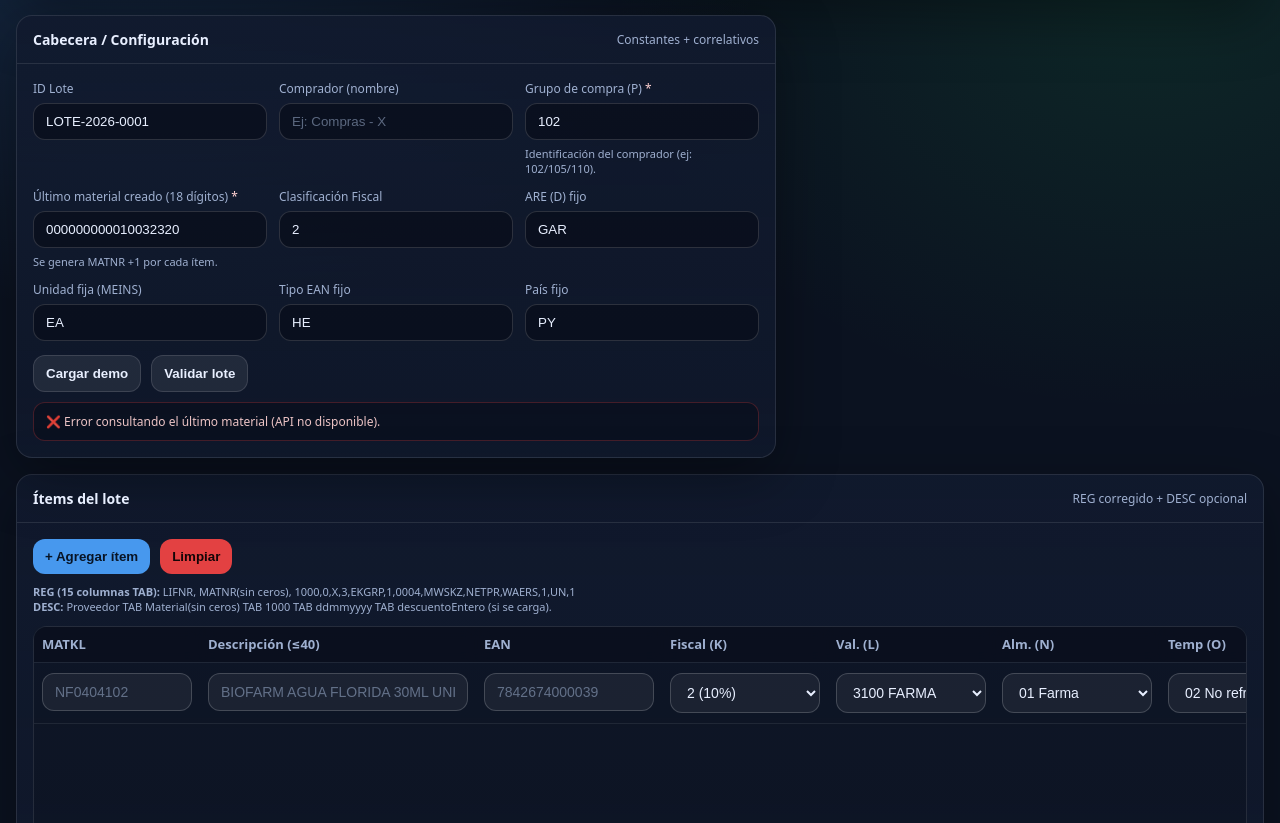
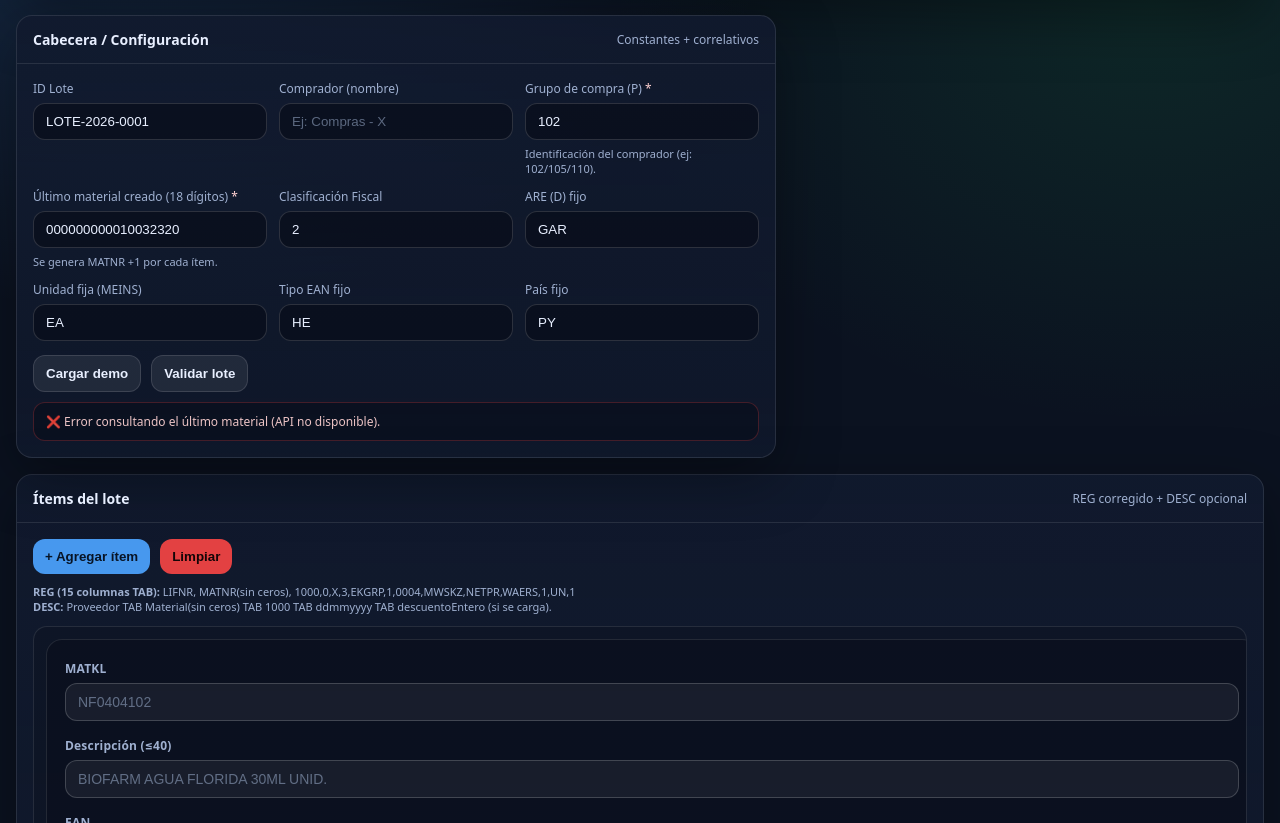
Before and after one commit to blackyshooter/formulario_web, a plain HTML site: page forms.html in a window 1280 px wide. Shown: the part 129-952 px from the top of the page. Drawn offline with Linux system fonts and the light colour scheme; no server answers.

Commit message:
Form Vertical

```diff
--- a/forms.html
+++ b/forms.html
@@ -105,7 +105,8 @@
           <b>DESC:</b> Proveedor TAB Material(sin ceros) TAB 1000 TAB ddmmyyyy TAB descuentoEntero (si se carga).
         </div>
 
-        <div class="tableWrap" style="margin-top:12px;">
+        <!-- ✅ Vista vertical (sin scroll horizontal) -->
+        <div class="tableWrap vertical" style="margin-top:12px;">
           <table id="itemsTable">
             <thead>
               <tr>
--- a/scripts.js
+++ b/scripts.js
@@ -1,5 +1,39 @@
-const $ = (id) => document.getElementById(id);
+  const $ = (id) => document.getElementById(id);
   const tbody = () => $("itemsTable").querySelector("tbody");
+
+  // Labels (mismo orden del THEAD / addRow). Se usan en el modo vertical.
+  const COL_LABELS = [
+    // ALTA
+    "MATKL",
+    "Descripción (≤40)",
+    "EAN",
+    "Fiscal (K)",
+    "Val. (L)",
+    "Alm. (N)",
+    "Temp (O)",
+    "Grupo carga (R)",
+    "Factor fij. (S)",
+    "Marca (T)",
+    "Art. antiguo (U)",
+    "¿Droga?",
+    "Cód droga (W)",
+    "Fabricante (Y)",
+    "Origen (AE)",
+    "BRT/NET (AF)",
+    // REG
+    "Proveedor (REG)",
+    "EKGRP (REG)",
+    "MWSKZ (REG)",
+    "NETPR (REG)",
+    "WAERS (REG)",
+    // ZSDCPF
+    "PVP c/IVA (ZSDCPF)",
+    // DESC
+    "Descuento (entero)",
+    "Desde (ddmmyyyy)",
+    // acciones
+    "Acciones"
+  ];
 
   function downloadTxt(filename, content){
     const blob = new Blob([content], {type:"text/plain;charset=utf-8"});
@@ -47,8 +81,9 @@ const $ = (id) => document.getElementById(id);
     });
     return s;
   }
-  function tdWrap(el){
+  function tdWrap(el, label=""){
     const td=document.createElement("td");
+    if(label) td.dataset.label = label;
     td.appendChild(el);
     return td;
   }
@@ -159,35 +194,35 @@ const $ = (id) => document.getElementById(id);
     delBtn.onclick=()=>tr.remove();
 
     // Append en el mismo orden del THEAD
-    tr.appendChild(tdWrap(matkl));
-    tr.appendChild(tdWrap(desc));
-    tr.appendChild(tdWrap(ean));
-    tr.appendChild(tdWrap(fiscal));
-    tr.appendChild(tdWrap(valor));
-    tr.appendChild(tdWrap(almacen));
-    tr.appendChild(tdWrap(temp));
-    tr.appendChild(tdWrap(grupoCarga));
-    tr.appendChild(tdWrap(factor));
-    tr.appendChild(tdWrap(marca));
-    tr.appendChild(tdWrap(artAnt));
-    tr.appendChild(tdWrap(tieneDroga));
-    tr.appendChild(tdWrap(codDroga));
-    tr.appendChild(tdWrap(fabricante));
-    tr.appendChild(tdWrap(origen));
-    tr.appendChild(tdWrap(brtNet));
+    tr.appendChild(tdWrap(matkl, COL_LABELS[0]));
+    tr.appendChild(tdWrap(desc, COL_LABELS[1]));
+    tr.appendChild(tdWrap(ean, COL_LABELS[2]));
+    tr.appendChild(tdWrap(fiscal, COL_LABELS[3]));
+    tr.appendChild(tdWrap(valor, COL_LABELS[4]));
+    tr.appendChild(tdWrap(almacen, COL_LABELS[5]));
+    tr.appendChild(tdWrap(temp, COL_LABELS[6]));
+    tr.appendChild(tdWrap(grupoCarga, COL_LABELS[7]));
+    tr.appendChild(tdWrap(factor, COL_LABELS[8]));
+    tr.appendChild(tdWrap(marca, COL_LABELS[9]));
+    tr.appendChild(tdWrap(artAnt, COL_LABELS[10]));
+    tr.appendChild(tdWrap(tieneDroga, COL_LABELS[11]));
+    tr.appendChild(tdWrap(codDroga, COL_LABELS[12]));
+    tr.appendChild(tdWrap(fabricante, COL_LABELS[13]));
+    tr.appendChild(tdWrap(origen, COL_LABELS[14]));
+    tr.appendChild(tdWrap(brtNet, COL_LABELS[15]));
 
-    tr.appendChild(tdWrap(regProveedor));
-    tr.appendChild(tdWrap(regEkgrp));
-    tr.appendChild(tdWrap(regMwsKz));
-    tr.appendChild(tdWrap(regNetpr));
-    tr.appendChild(tdWrap(regWaers));
+    tr.appendChild(tdWrap(regProveedor, COL_LABELS[16]));
+    tr.appendChild(tdWrap(regEkgrp, COL_LABELS[17]));
+    tr.appendChild(tdWrap(regMwsKz, COL_LABELS[18]));
+    tr.appendChild(tdWrap(regNetpr, COL_LABELS[19]));
+    tr.appendChild(tdWrap(regWaers, COL_LABELS[20]));
 
-    tr.appendChild(tdWrap(pvp));
+    tr.appendChild(tdWrap(pvp, COL_LABELS[21]));
 
-    tr.appendChild(tdWrap(descInt));
-    tr.appendChild(tdWrap(descDesde));
+    tr.appendChild(tdWrap(descInt, COL_LABELS[22]));
+    tr.appendChild(tdWrap(descDesde, COL_LABELS[23]));
 
-    tr.appendChild(tdWrap(delBtn));
+    tr.appendChild(tdWrap(delBtn, COL_LABELS[24]));
 
     tbody().appendChild(tr);
   }
@@ -581,8 +616,9 @@ const $ = (id) => document.getElementById(id);
     });
     return s;
   }
-  function tdWrap(el){
+  function tdWrap(el, label=""){
     const td=document.createElement("td");
+    if(label) td.dataset.label = label;
     td.appendChild(el);
     return td;
   }
@@ -669,36 +705,36 @@ const $ = (id) => document.getElementById(id);
     delBtn.className="secondary";
     delBtn.onclick=()=>tr.remove();
 
-    // Append en el mismo orden del THEAD
-    tr.appendChild(tdWrap(matkl));
-    tr.appendChild(tdWrap(desc));
-    tr.appendChild(tdWrap(ean));
-    tr.appendChild(tdWrap(fiscal));
-    tr.appendChild(tdWrap(valor));
-    tr.appendChild(tdWrap(almacen));
-    tr.appendChild(tdWrap(temp));
-    tr.appendChild(tdWrap(grupoCarga));
-    tr.appendChild(tdWrap(factor));
-    tr.appendChild(tdWrap(marca));
-    tr.appendChild(tdWrap(artAnt));
-    tr.appendChild(tdWrap(tieneDroga));
-    tr.appendChild(tdWrap(codDroga));
-    tr.appendChild(tdWrap(fabricante));
-    tr.appendChild(tdWrap(origen));
-    tr.appendChild(tdWrap(brtNet));
+    // Append en el mismo orden del THEAD (y labels para modo vertical)
+    tr.appendChild(tdWrap(matkl, COL_LABELS[0]));
+    tr.appendChild(tdWrap(desc, COL_LABELS[1]));
+    tr.appendChild(tdWrap(ean, COL_LABELS[2]));
+    tr.appendChild(tdWrap(fiscal, COL_LABELS[3]));
+    tr.appendChild(tdWrap(valor, COL_LABELS[4]));
+    tr.appendChild(tdWrap(almacen, COL_LABELS[5]));
+    tr.appendChild(tdWrap(temp, COL_LABELS[6]));
+    tr.appendChild(tdWrap(grupoCarga, COL_LABELS[7]));
+    tr.appendChild(tdWrap(factor, COL_LABELS[8]));
+    tr.appendChild(tdWrap(marca, COL_LABELS[9]));
+    tr.appendChild(tdWrap(artAnt, COL_LABELS[10]));
+    tr.appendChild(tdWrap(tieneDroga, COL_LABELS[11]));
+    tr.appendChild(tdWrap(codDroga, COL_LABELS[12]));
+    tr.appendChild(tdWrap(fabricante, COL_LABELS[13]));
+    tr.appendChild(tdWrap(origen, COL_LABELS[14]));
+    tr.appendChild(tdWrap(brtNet, COL_LABELS[15]));
 
-    tr.appendChild(tdWrap(regProveedor));
-    tr.appendChild(tdWrap(regEkgrp));
-    tr.appendChild(tdWrap(regMwsKz));
-    tr.appendChild(tdWrap(regNetpr));
-    tr.appendChild(tdWrap(regWaers));
+    tr.appendChild(tdWrap(regProveedor, COL_LABELS[16]));
+    tr.appendChild(tdWrap(regEkgrp, COL_LABELS[17]));
+    tr.appendChild(tdWrap(regMwsKz, COL_LABELS[18]));
+    tr.appendChild(tdWrap(regNetpr, COL_LABELS[19]));
+    tr.appendChild(tdWrap(regWaers, COL_LABELS[20]));
 
-    tr.appendChild(tdWrap(pvp));
+    tr.appendChild(tdWrap(pvp, COL_LABELS[21]));
 
-    tr.appendChild(tdWrap(descInt));
-    tr.appendChild(tdWrap(descDesde));
+    tr.appendChild(tdWrap(descInt, COL_LABELS[22]));
+    tr.appendChild(tdWrap(descDesde, COL_LABELS[23]));
 
-    tr.appendChild(tdWrap(delBtn));
+    tr.appendChild(tdWrap(delBtn, COL_LABELS[24]));
 
     tbody().appendChild(tr);
   }
--- a/styles.css
+++ b/styles.css
@@ -96,6 +96,53 @@
       background: rgba(0,0,0,.12);
     }
 
+    /* =========================================================
+       ✅ MODO VERTICAL para Ítems (sin scroll horizontal)
+       Mantiene la tabla y el JS actual, pero renderiza cada fila
+       como una “card” con campos apilados.
+    ========================================================= */
+    .tableWrap.vertical{ overflow-x:hidden; }
+    .tableWrap.vertical table{ border-collapse:separate; border-spacing:0; }
+    .tableWrap.vertical thead{ display:none; }
+
+    .tableWrap.vertical tbody,
+    .tableWrap.vertical tr,
+    .tableWrap.vertical td{ display:block; width:100%; }
+
+    .tableWrap.vertical tr{
+      border:1px solid rgba(255,255,255,.10);
+      border-radius:16px;
+      background: rgba(6,10,20,.35);
+      padding:12px;
+      margin:12px;
+    }
+
+    .tableWrap.vertical td{
+      border:0;
+      padding:8px 6px;
+      display:flex;
+      flex-direction:column;
+      gap:6px;
+    }
+
+    .tableWrap.vertical td::before{
+      content: attr(data-label);
+      color: var(--muted);
+      font-size:12px;
+      font-weight:700;
+      letter-spacing:.2px;
+    }
+
+    .tableWrap.vertical #itemsTable input,
+    .tableWrap.vertical #itemsTable select{
+      min-width: 0;   /* 🔥 mata el scroll horizontal */
+      width: 100%;
+    }
+
+    .tableWrap.vertical #itemsTable .rowBtn{
+      width: 100%;
+    }
+
     /* ===== Tabla de ítems: que se vea lo que estás cargando ===== */
     #itemsTable th{
       position: sticky;
```
Also changed, not shown: docker-compose.yml (added, +14 -0 lines), 1 other file.
